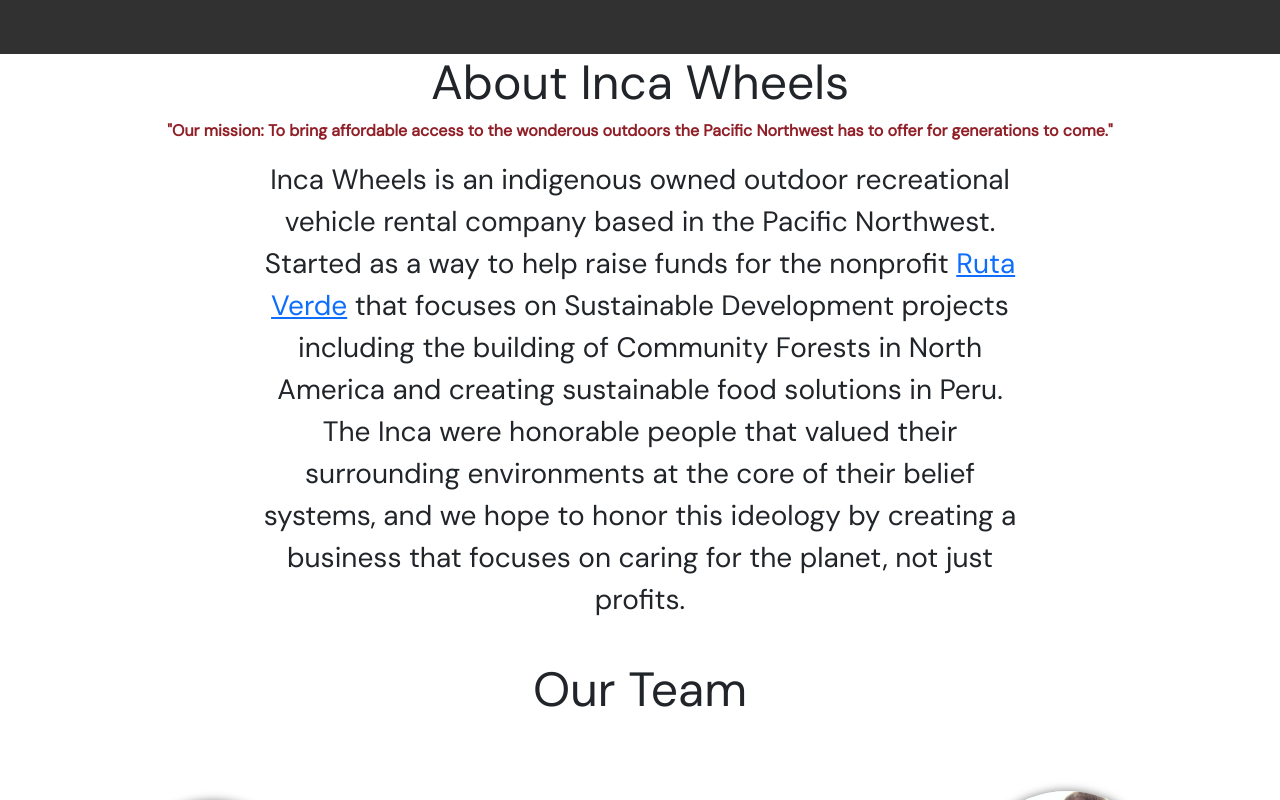
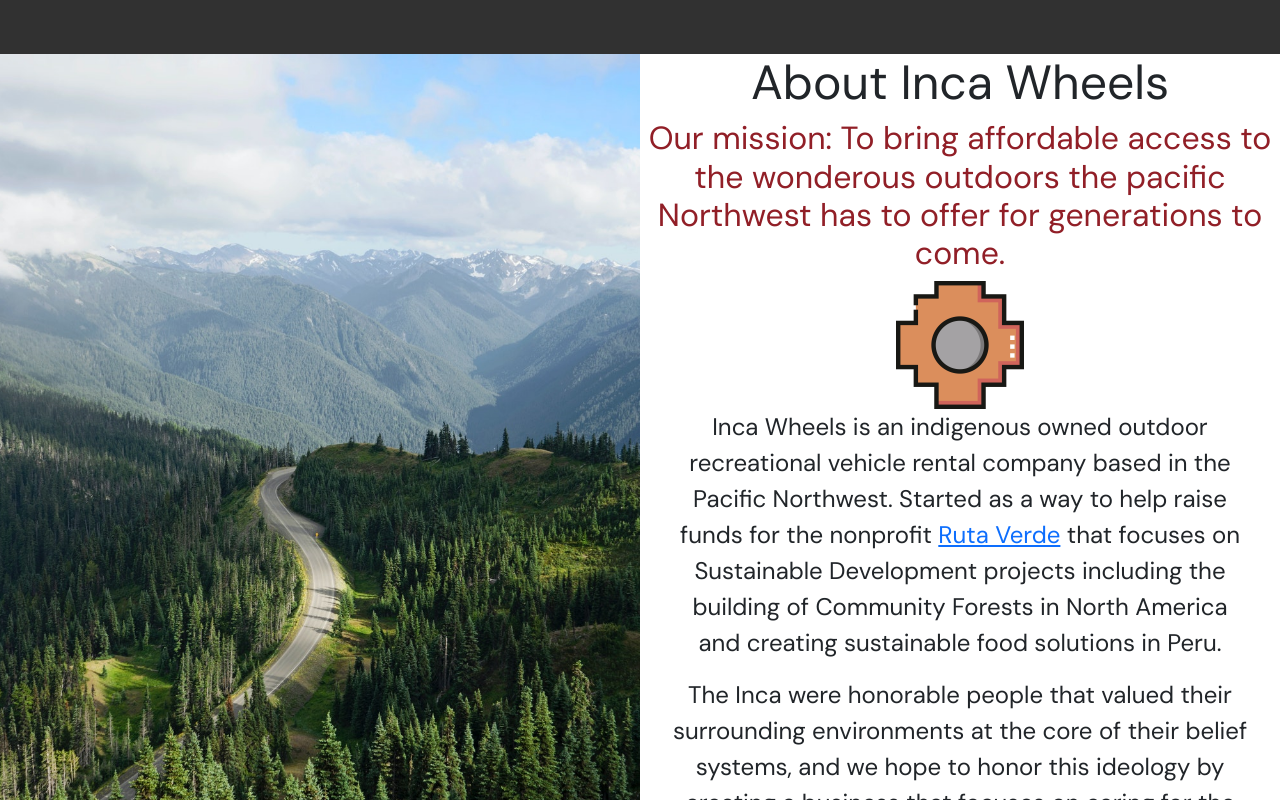
Before and after one commit to ColinJhEdwards/incawheels, a React (Create React App) app: page / in a window 1280 px wide. Shown: the part 3460-4260 px from the top of the page. Built offline with nearby package versions, Linux system fonts and the light colour scheme; no server answers.

Commit message:
changed layout for about us section

```diff
--- a/src/components/AboutUs.js
+++ b/src/components/AboutUs.js
@@ -4,34 +4,47 @@
 import joao from "../images/joao.jpg";
 import thomas from "../images/thomas.jpg";
 import coin from "../images/coin.JPG";
+import road from "../images/road.jpg";
+import incaIcon from "../images/revicon.png";
 
 const AboutUs = () => {
   return (
     <StyledUs id="aboutus">
+      <div className="wrap">
+        <div className="image">
+          <img src={road} alt="open road in Port Ang, WA" />
+        </div>
+        <div className="text">
           <div className="title">
-        <h2>About Inca Wheels</h2>
-        <p>
-          <strong>
-            "Our mission: To bring affordable access to the wonderous outdoors
-            the Pacific Northwest has to offer for generations to come."
-          </strong>
-        </p>
+            <h1>About Inca Wheels</h1>
+            <h2>
+              Our mission: To bring affordable access to the wonderous outdoors
+              the pacific Northwest has to offer for generations to come.
+            </h2>
+          </div>
+          <div className="icon">
+            <img src={incaIcon} alt="inca icon" />
           </div>
           <div className="content">
-        <h3>
-          Inca Wheels is an indigenous owned outdoor recreational vehicle rental
-          company based in the Pacific Northwest. Started as a way to help raise
-          funds for the nonprofit{" "}
+            <p>
+              Inca Wheels is an indigenous owned outdoor recreational vehicle
+              rental company based in the Pacific Northwest. Started as a way to
+              help raise funds for the nonprofit{" "}
               <a href="https://ruta-verde.org/#/home" target="_blank">
                 Ruta Verde
               </a>{" "}
               that focuses on Sustainable Development projects including the
               building of Community Forests in North America and creating
-          sustainable food solutions in Peru. The Inca were honorable people
-          that valued their surrounding environments at the core of their belief
-          systems, and we hope to honor this ideology by creating a business
-          that focuses on caring for the planet, not just profits.
-        </h3>
+              sustainable food solutions in Peru.
+            </p>
+            <p>
+              The Inca were honorable people that valued their surrounding
+              environments at the core of their belief systems, and we hope to
+              honor this ideology by creating a business that focuses on caring
+              for the planet, not just profits.
+            </p>
+          </div>
+        </div>
       </div>
       <div className="team">
         <div className="title">
@@ -49,7 +62,7 @@
             </p>
           </div>
           <div className="person">
-            <img src={thomas} alt="khocoo" />
+            <img src={thomas} alt="thomas" />
             <h2>Thomas Diener</h2>
             <p>
               Thomas assists in designing and constructing the vehicles we
@@ -74,18 +87,45 @@
 };
 
 const StyledUs = styled(motion.section)`
-  min-height: 150vh;
+  min-height: 100vh;
   display: flex;
   flex-direction: column;
   align-items: center;
   justify-content: space-around;
+  .wrap {
+    display: flex;
+    flex-wrap: wrap;
+    .image {
+      flex: 3 1 40rem;
+      img {
+        object-fit: cover;
+        width: 100%;
+        height: 100%;
+      }
+    }
+    .text {
+      min-height: 100vh;
+      display: flex;
+      flex-direction: column;
+      justify-content: space-around;
+      flex: 1 1 40rem;
+    }
+  }
+
   .title {
     text-align: center;
-    h2 {
+    h1 {
       font-size: 3rem;
     }
-    p {
+    h2 {
       color: #911f27;
+    }
+  }
+  .icon {
+    display: flex;
+    justify-content: center;
+    img {
+      width: 20%;
     }
   }
   .content {
@@ -93,10 +133,11 @@
     align-items: center;
     justify-content: space-around;
     flex-wrap: wrap;
-    h3 {
-      width: 60%;
+    p {
+      width: 90%;
       text-align: center;
       line-height: 1.5;
+      font-size: 1.5rem;
     }
   }
   .team {
@@ -104,6 +145,12 @@
     flex-direction: column;
     align-items: center;
     width: 100%;
+    min-height: 90vh;
+    background: #313131;
+    color: white;
+    h2 {
+      color: white;
+    }
     .title {
       margin: 2rem 0rem;
       h2 {
@@ -136,6 +183,13 @@
       }
     }
   }
+  @media (max-width: 1278px) {
+    .wrap {
+      .image {
+        display: none;
+      }
+    }
+  }
   @media (max-width: 415px) {
     .title {
       p {
--- a/src/components/DestinationCard.js
+++ b/src/components/DestinationCard.js
@@ -37,7 +37,7 @@
   img {
     position: absolute;
     width: 100%;
-    height: auto;
+    height: 100%;
     object-fit: cover;
     top: 0;
     left: 0;
```
Also changed, not shown: src/images/revicon.png (added), src/images/road.jpg (added). Lines whose indentation alone changed are shown as unchanged.
